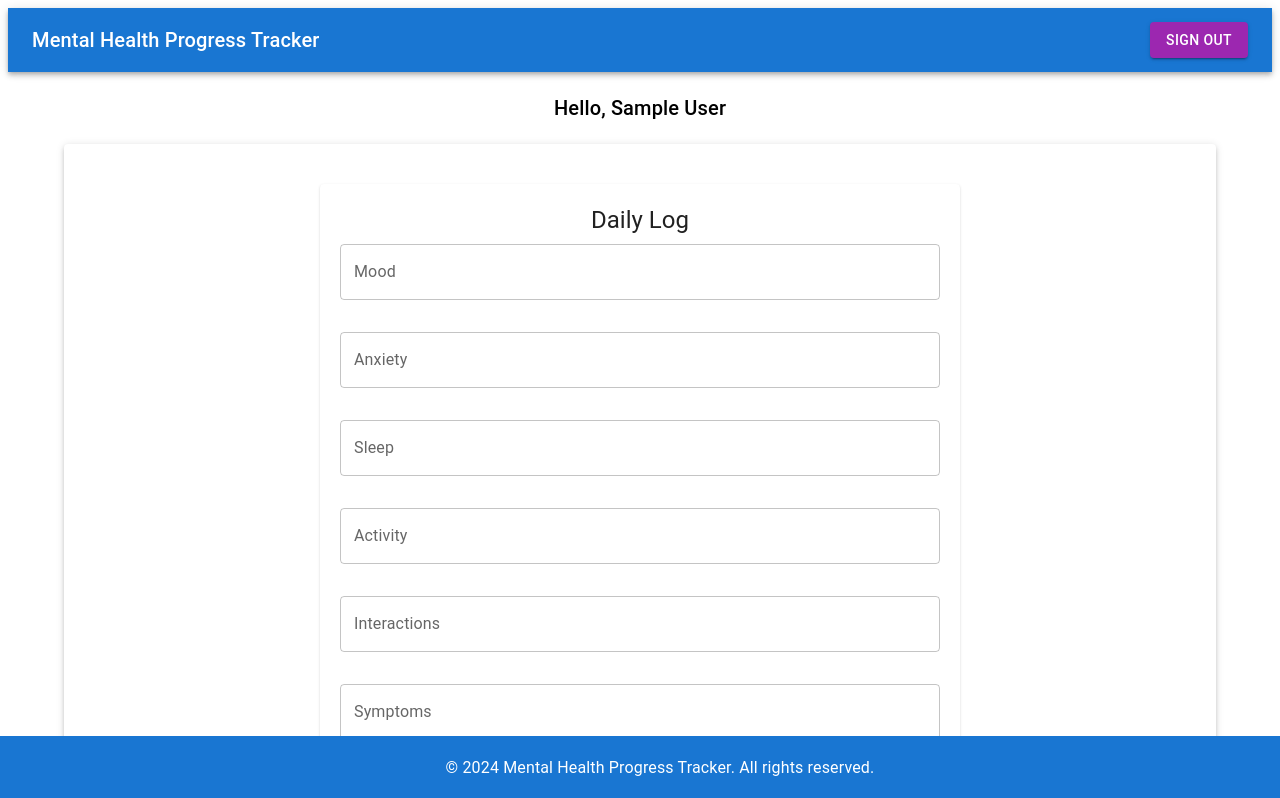
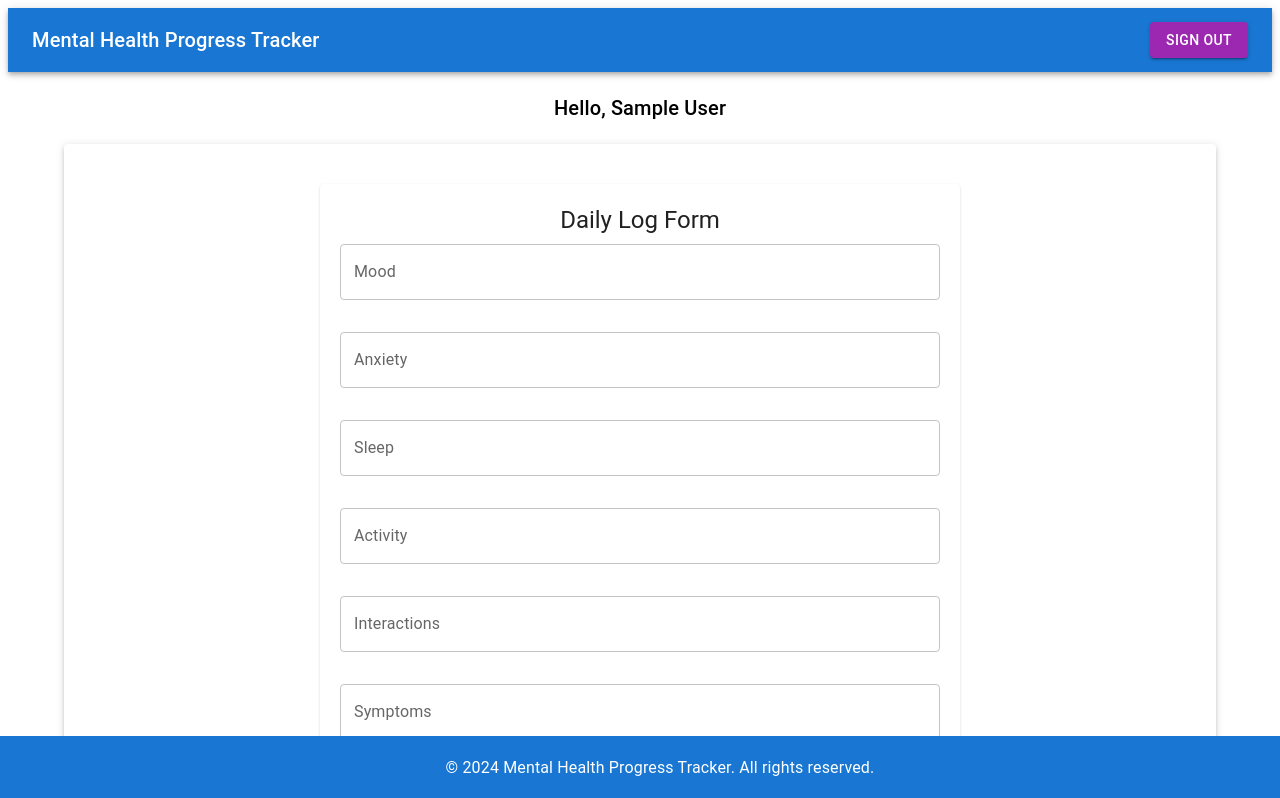
Before and after one commit to VaidyaHarshal/mental-health-progress-tracker, a React (Vite) app in the folder client/: page / in a window 1280 px wide. Shown: the top 798 px of the page. Built offline with nearby package versions, Linux system fonts and the light colour scheme; no server answers; sample sign-in values are in the browser's storage.

Commit message:
optimization changes

```diff
--- a/client/src/components/DailyLogForm.jsx
+++ b/client/src/components/DailyLogForm.jsx
@@ -9,6 +9,7 @@ import {
   Typography,
   Container,
   Paper,
+  Tooltip,
 } from "@mui/material";
 import { styled } from "@mui/system";
 
@@ -20,6 +21,18 @@ const INITIAL_FORM_STATE = {
   activity: "",
   interactions: "",
   symptoms: "",
+};
+
+const TOOLTIP_TEXT = {
+  mood: "Rate your overall mood from 1 (very bad) to 5 (very good)",
+  anxiety: "Rate your anxiety level from 1 (very low) to 5 (very high)",
+  sleep: "Rate your sleep quality from 1 (very poor) to 5 (very good)",
+  activity:
+    "Rate your physical activity level from 1 (very low) to 5 (very high)",
+  interactions:
+    "Rate the quality of your social interactions from 1 (very poor) to 5 (very good)",
+  symptoms:
+    "Rate the severity of your symptoms from 1 (very mild) to 5 (very severe)",
 };
 
 const StyledPaper = styled(Paper)({
@@ -106,12 +119,21 @@ const DailyLogForm = ({ user }) => {
     <Container>
       <StyledPaper>
         <Typography variant="h5" gutterBottom>
-          Daily Log
+          Daily Log Form
         </Typography>
         <form onSubmit={handleSubmit}>
           <Grid container spacing={2}>
             {Object.keys(INITIAL_FORM_STATE).map((field) => (
               <Grid item xs={12} key={field}>
+                <Tooltip
+                  title={
+                    <span style={{ whiteSpace: "pre-line" }}>
+                      {TOOLTIP_TEXT[field]}
+                    </span>
+                  }
+                  arrow
+                  placement="right"
+                >
                   <StyledTextField
                     fullWidth
                     type="number"
@@ -123,6 +145,7 @@ const DailyLogForm = ({ user }) => {
                     error={!!errors[field]}
                     helperText={errors[field]}
                   />
+                </Tooltip>
               </Grid>
             ))}
           </Grid>
--- a/client/src/components/DataVisualization.jsx
+++ b/client/src/components/DataVisualization.jsx
@@ -26,7 +26,7 @@ import {
 } from "@mui/material";
 import { styled } from "@mui/system";
 
-// Register Chart.js components
+// ChartJS components
 ChartJS.register(
   CategoryScale,
   LinearScale,
@@ -49,7 +49,7 @@ const HorizontalFormGroup = styled(FormGroup)({
 const ChartContainer = styled("div")({
   position: "relative",
   width: "100%",
-  height: "500px", // Set a fixed height
+  height: "500px",
 });
 
 const DataVisualization = () => {
@@ -202,7 +202,6 @@ const DataVisualization = () => {
     plugins: {
       legend: {
         onClick: (e, legendItem, legend) => {
-          // Prevent default behavior for legend clicks
           e.stopPropagation();
         },
       },
--- a/client/src/components/Layout/HeaderComponent.jsx
+++ b/client/src/components/Layout/HeaderComponent.jsx
@@ -17,7 +17,7 @@ const HeaderContainer = styled(Box)({
 });
 
 const AuthButton = styled(Button)({
-  marginLeft: "auto", // Push the button to the far right
+  marginLeft: "auto",
   color: "white",
 });
 
--- a/client/src/contexts/dataContext.jsx
+++ b/client/src/contexts/dataContext.jsx
@@ -9,7 +9,6 @@ export const DataProvider = ({ children }) => {
   useEffect(() => {
     const socket = io("http://localhost:5000");
 
-    // Handle incoming log updates
     const handleLogUpdate = (newLog) => {
       setLogs((prevLogs) => [...prevLogs, newLog]);
     };
--- a/client/src/contexts/userContext.jsx
+++ b/client/src/contexts/userContext.jsx
@@ -14,16 +14,18 @@ export const useUser = () => {
 
 export const UserProvider = ({ children }) => {
   const [user, setUser] = useState(null);
+  const [loading, setLoading] = useState(true);
 
   useEffect(() => {
     const unsubscribe = onAuthStateChanged(auth, (user) => {
       setUser(user);
+      setLoading(false);
     });
     return () => unsubscribe();
   }, []);
 
   return (
-    <UserContext.Provider value={{ user, setUser }}>
+    <UserContext.Provider value={{ user, setUser, loading }}>
       {children}
     </UserContext.Provider>
   );
--- a/client/src/pages/Home.jsx
+++ b/client/src/pages/Home.jsx
@@ -8,8 +8,7 @@ import {
   Typography,
   Box,
   Paper,
-  AppBar,
-  Toolbar,
+  CircularProgress,
 } from "@mui/material";
 import { styled } from "@mui/system";
 import HeaderComponent from "../components/Layout/HeaderComponent";
@@ -22,13 +21,17 @@ const Header = styled(Box)({
   textAlign: "center",
   padding: "80px 20px",
   borderBottom: "5px solid #fff",
-  minHeight: "300px", // Ensure enough height for visibility
+  minHeight: "300px",
 });
 
-const MainContent = styled(Container)({
+const MainContent = styled(Container)(({ loading }) => ({
   marginTop: "20px",
-  paddingBottom: "80px",
-});
+  paddingBottom: "120px",
+  display: loading ? "flex" : "block",
+  justifyContent: loading ? "center" : "flex-start",
+  alignItems: loading ? "center" : "flex-start",
+  minHeight: loading ? "80vh" : "auto",
+}));
 
 const Footer = styled(Box)({
   textAlign: "center",
@@ -39,23 +42,34 @@ const Footer = styled(Box)({
   width: "100%",
   bottom: "0",
   left: "0",
+  zIndex: 1300,
+  background: "#1976d2",
 });
 
 const Home = () => {
-  const { user } = useUser();
+  const { user, loading } = useUser();
 
   return (
     <div>
       <HeaderComponent />
-      <MainContent maxWidth="lg">
+      <MainContent maxWidth="lg" loading={loading}>
+        {loading ? (
+          <CircularProgress />
+        ) : (
+          <>
             <Auth />
             {user && (
-          <Paper elevation={3} style={{ padding: "20px", marginTop: "20px" }}>
+              <Paper
+                elevation={3}
+                style={{ padding: "20px", marginTop: "20px" }}
+              >
                 <div>
                   <DailyLogForm user={user} />
                   <DataVisualization user={user} />
                 </div>
               </Paper>
+            )}
+          </>
         )}
       </MainContent>
       <Footer>
```
Also changed, not shown: client/src/components/Auth.jsx (+0 -21 lines). Lines whose indentation alone changed are shown as unchanged.
